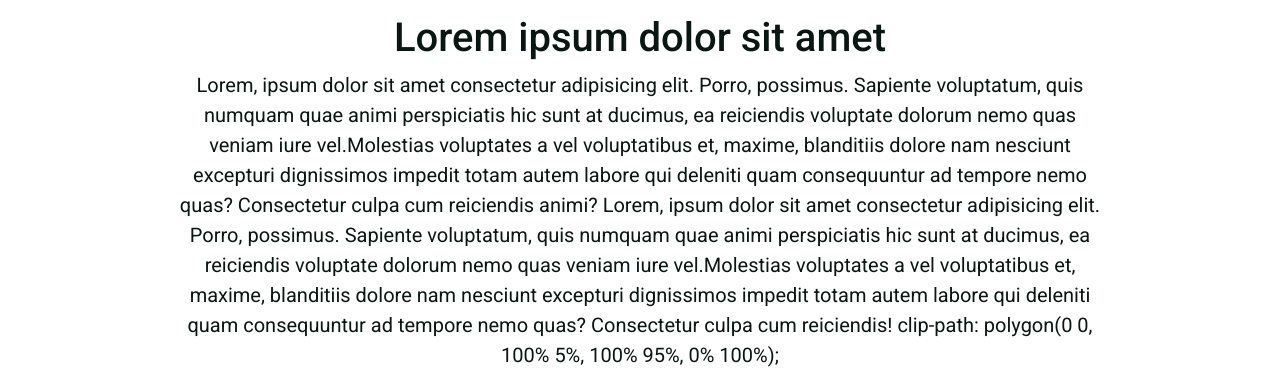
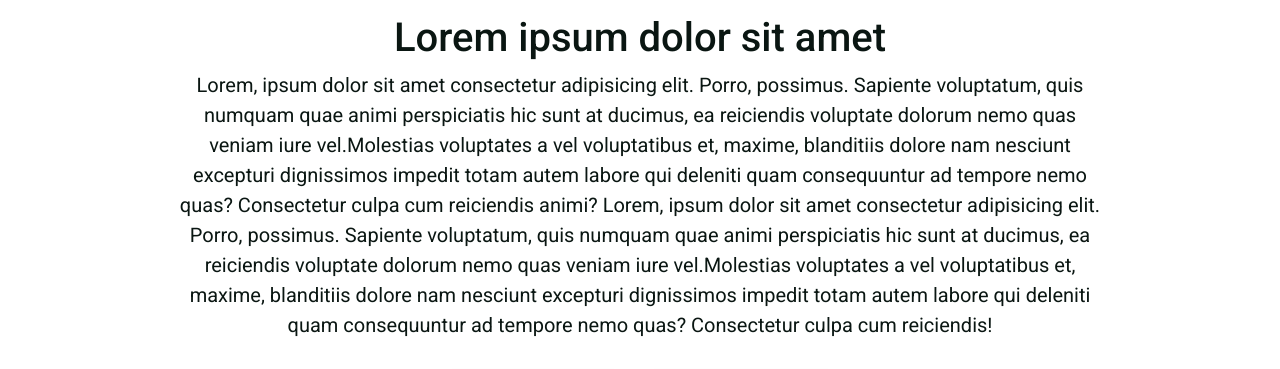
Before and after one commit to CedricPaje/Portfolio, a plain HTML site: page index.html in a window 1280 px wide. Shown: the part 834-1203 px from the top of the page. Drawn offline with Linux system fonts and the light colour scheme.

Commit message:
texte ajouter

```diff
--- a/index.html
+++ b/index.html
@@ -135,7 +135,7 @@
       <div class="narrow text-center">
         <div class="col-12">
           <h1>Lorem ipsum dolor sit amet</h1>
-          <p class="lead">Lorem, ipsum dolor sit amet consectetur adipisicing elit. Porro, possimus. Sapiente voluptatum, quis numquam quae animi perspiciatis hic sunt at ducimus, ea reiciendis voluptate dolorum nemo quas veniam iure vel.Molestias voluptates a vel voluptatibus et, maxime, blanditiis dolore nam nesciunt excepturi dignissimos impedit totam autem labore qui deleniti quam consequuntur ad tempore nemo quas? Consectetur culpa cum reiciendis animi? Lorem, ipsum dolor sit amet consectetur adipisicing elit. Porro, possimus. Sapiente voluptatum, quis numquam quae animi perspiciatis hic sunt at ducimus, ea reiciendis voluptate dolorum nemo quas veniam iure vel.Molestias voluptates a vel voluptatibus et, maxime, blanditiis dolore nam nesciunt excepturi dignissimos impedit totam autem labore qui deleniti quam consequuntur ad tempore nemo quas? Consectetur culpa cum reiciendis! clip-path: polygon(0 0, 100% 5%, 100% 95%, 0% 100%);</p>
+          <p class="lead">Lorem, ipsum dolor sit amet consectetur adipisicing elit. Porro, possimus. Sapiente voluptatum, quis numquam quae animi perspiciatis hic sunt at ducimus, ea reiciendis voluptate dolorum nemo quas veniam iure vel.Molestias voluptates a vel voluptatibus et, maxime, blanditiis dolore nam nesciunt excepturi dignissimos impedit totam autem labore qui deleniti quam consequuntur ad tempore nemo quas? Consectetur culpa cum reiciendis animi? Lorem, ipsum dolor sit amet consectetur adipisicing elit. Porro, possimus. Sapiente voluptatum, quis numquam quae animi perspiciatis hic sunt at ducimus, ea reiciendis voluptate dolorum nemo quas veniam iure vel.Molestias voluptates a vel voluptatibus et, maxime, blanditiis dolore nam nesciunt excepturi dignissimos impedit totam autem labore qui deleniti quam consequuntur ad tempore nemo quas? Consectetur culpa cum reiciendis!</p>
           <a href="#contact" class="btn btn-dark btn-sm">Request A Quote</a>
           <a href="#portfolio" class="btn btn-yellow btn-sm">See Our Portfolio</a>
         </div>
--- a/style.scss
+++ b/style.scss
@@ -150,12 +150,14 @@ body {
     border-color: #F7CE3E;
     background-color: #F7CE3E;
     color: #0A1612;
+
   }
   .btn-yellow:hover,
   .btn-yellow:focus {
     border-color: #DEB937;
     background-color: #DEB937;
     color: #0A1612;
+
   }
 }
 
```
